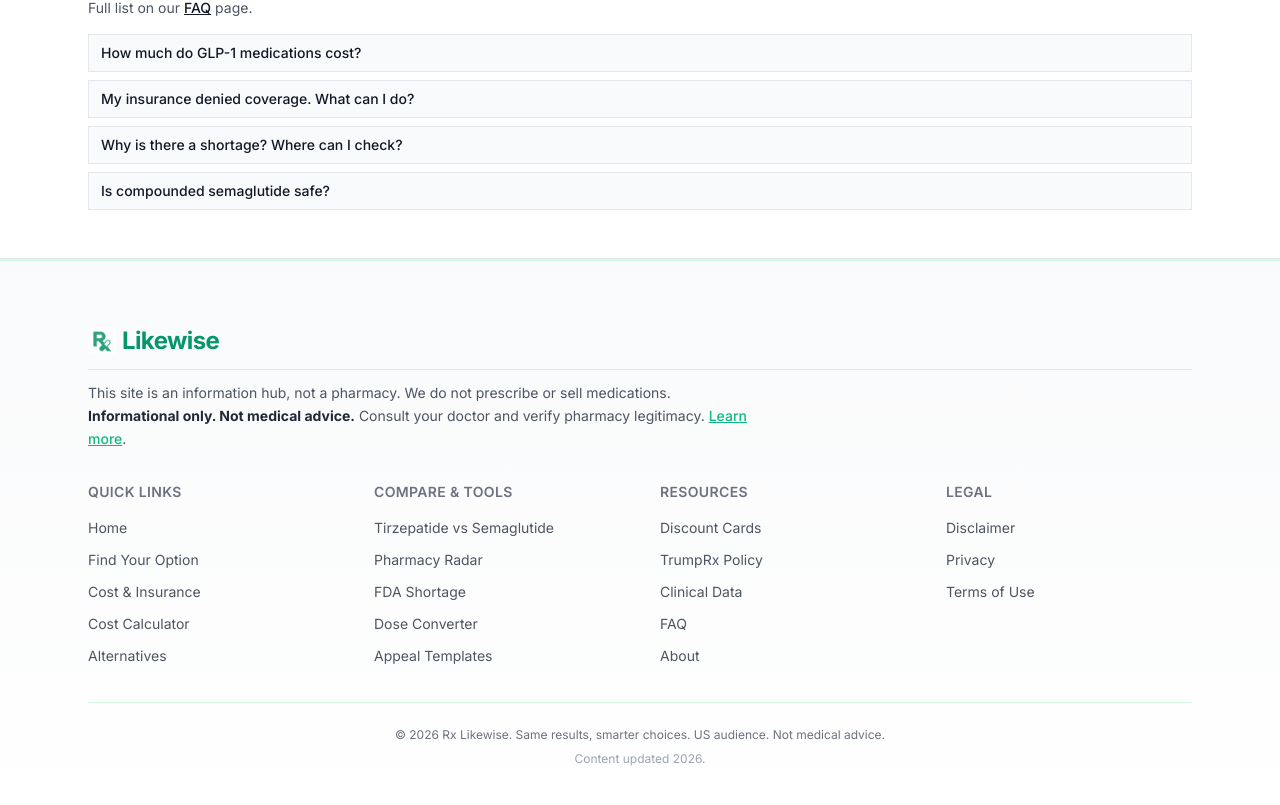
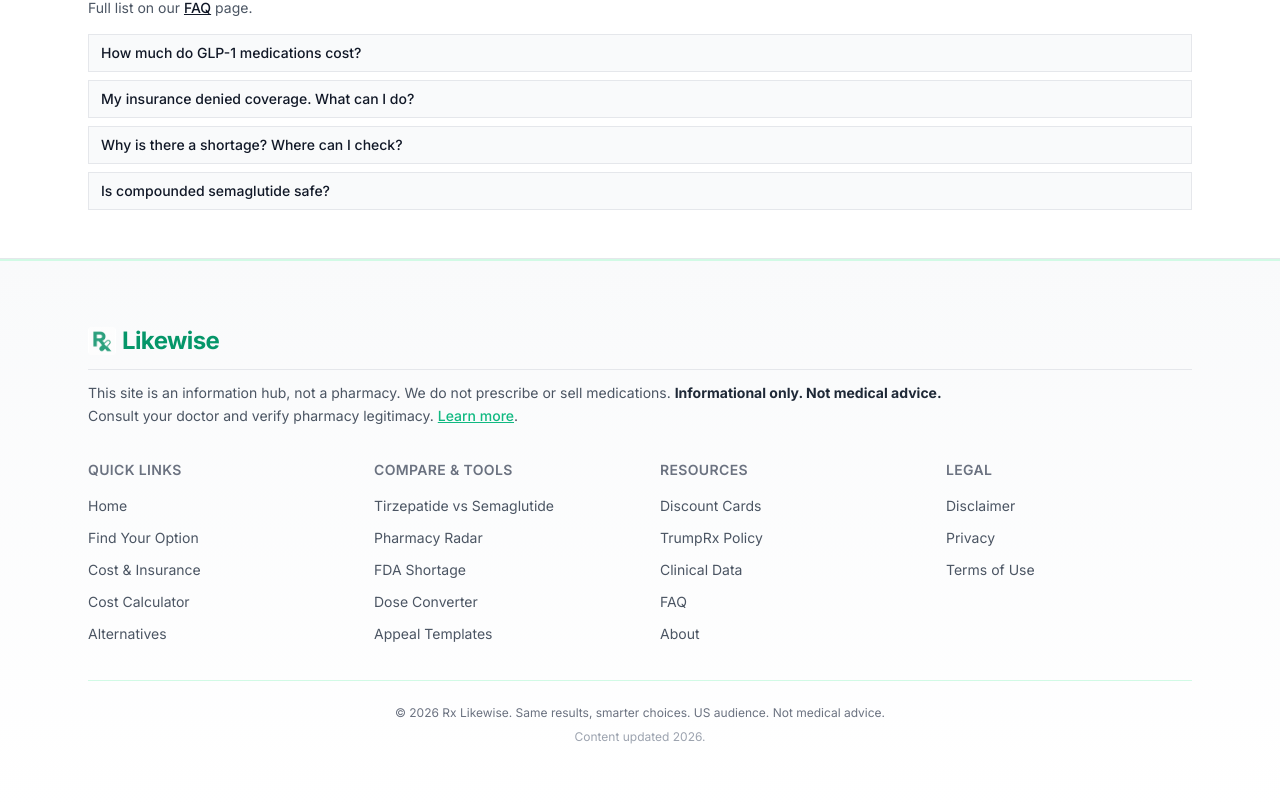
Before and after one commit to LoganOYoung/GLP-1, a Next.js app: page / in a window 1280 px wide. Shown: the part 3483-4288 px from the top of the page. Built offline with nearby package versions, Linux system fonts and the light colour scheme; no server answers.

Commit message:
fix: Footer 声明段落加宽为 max-w-4xl，写满再换行
Co-authored-by: Cursor <cursoragent@cursor.com>

```diff
--- a/components/Footer.tsx
+++ b/components/Footer.tsx
@@ -105,7 +105,7 @@ export default function Footer() {
               <span className="text-xl font-bold tracking-tight sm:text-2xl">Likewise</span>
             </Link>
             <hr className="mt-2 border-gray-200" aria-hidden />
-            <p className="mt-3 max-w-2xl text-sm leading-relaxed text-gray-600">
+            <p className="mt-3 max-w-4xl text-sm leading-relaxed text-gray-600">
               This site is an information hub, not a pharmacy. We do not prescribe or sell medications.{' '}
               <strong className="text-gray-800">Informational only. Not medical advice.</strong>{' '}
               Consult your doctor and verify pharmacy legitimacy.{' '}
```
